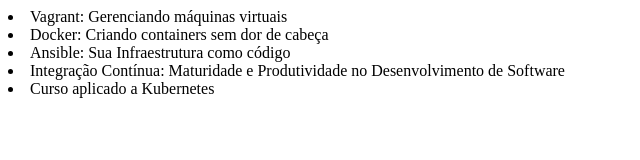
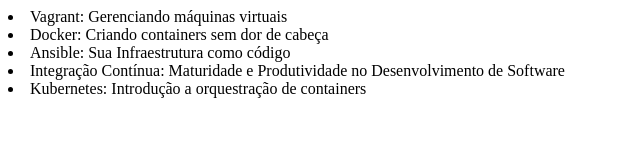
Before and after one commit to Jeff-Christian/alura-git, a plain HTML site: page index.html in a window 1280 px wide. Shown: the whole page, without its empty margins (0-640 px from the left). Drawn offline with Linux system fonts and the light colour scheme.

Commit message:
Alterando curso de Kubernetes

```diff
--- a/index.html
+++ b/index.html
@@ -10,7 +10,7 @@
         <li>Docker: Criando containers sem dor de cabeça</li>
         <li>Ansible: Sua Infraestrutura como código</li>
         <li>Integração Contínua: Maturidade e Produtividade no Desenvolvimento de Software</li>
-        <li> Curso aplicado a Kubernetes </li>
+        <li>Kubernetes: Introdução a orquestração de containers </li>
     </u1>
 </body>
 </html>
```
